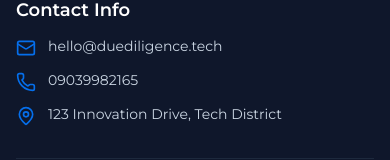
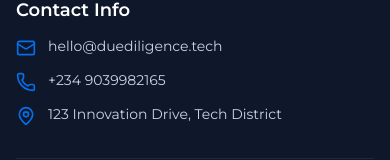
Before and after one commit to asemakahamande/Duediligence, a React (Vite) app: page / in a window 390 px wide. Shown: the part 6530-6690 px from the top of the page. Built offline with nearby package versions, Linux system fonts and the light colour scheme; no server answers.

Commit message:
Format phone number as +234 9039982165 across all pages and components

```diff
--- a/src/components/ApplyPage.jsx
+++ b/src/components/ApplyPage.jsx
@@ -654,11 +654,11 @@ const ApplyPage = ({ initialCourseId = '', onNavigate }) => {
                 </a>
 
                 <a
-                  href="tel:09039982165"
+                  href="tel:+2349039982165"
                   className="w-full py-2.5 px-4 rounded-xl bg-slate-800 hover:bg-slate-700 text-slate-200 hover:text-white font-bold text-xs border border-slate-700 transition-all flex items-center justify-center gap-2 cursor-pointer"
                 >
                   <Phone size={15} />
-                  <span>Call: 09039982165</span>
+                  <span>Call: +234 9039982165</span>
                 </a>
               </div>
             </div>
--- a/src/components/ContactPage.jsx
+++ b/src/components/ContactPage.jsx
@@ -128,7 +128,7 @@ const ContactPage = ({ onNavigate, onOpenApply }) => {
     },
     {
       q: 'Can I speak directly with an admissions advisor?',
-      a: 'Yes! You can call us directly at 09039982165 or chat with an advisor on WhatsApp for instant 1:1 guidance.'
+      a: 'Yes! You can call us directly at +234 9039982165 or chat with an advisor on WhatsApp for instant 1:1 guidance.'
     },
     {
       q: 'Where do classes take place?',
@@ -221,7 +221,7 @@ const ContactPage = ({ onNavigate, onOpenApply }) => {
               <div className="space-y-4">
                 {/* Phone */}
                 <a
-                  href="tel:09039982165"
+                  href="tel:+2349039982165"
                   className="flex items-start gap-4 p-4 rounded-2xl bg-slate-50 hover:bg-blue-50/60 border border-slate-200/80 hover:border-primary/40 transition-all group"
                 >
                   <div className="w-12 h-12 rounded-xl bg-blue-100/70 text-primary flex items-center justify-center flex-shrink-0 group-hover:scale-105 transition-transform">
@@ -230,7 +230,7 @@ const ContactPage = ({ onNavigate, onOpenApply }) => {
                   <div>
                     <span className="text-xs font-bold text-slate-500 uppercase tracking-wider block">Phone & Hotline</span>
                     <span className="text-base font-extrabold text-slate-900 group-hover:text-primary transition-colors">
-                      09039982165
+                      +234 9039982165
                     </span>
                     <p className="text-xs text-slate-500 mt-0.5">Direct line to our admissions desk</p>
                   </div>
--- a/src/components/Footer.jsx
+++ b/src/components/Footer.jsx
@@ -115,7 +115,7 @@ const Footer = ({ onOpenApply, onOpenContact, onNavigate }) => {
               </li>
               <li className="flex items-start gap-3">
                 <Phone size={20} className="text-primary flex-shrink-0 mt-0.5" />
-                <span>09039982165</span>
+                <span>+234 9039982165</span>
               </li>
               <li className="flex items-start gap-3">
                 <MapPin size={20} className="text-primary flex-shrink-0 mt-0.5" />
--- a/src/components/LegalPage.jsx
+++ b/src/components/LegalPage.jsx
@@ -2,7 +2,7 @@ import React from 'react';
 import { ShieldCheck, FileText } from 'lucide-react';
 
 const EMAIL = 'hello@duediligence.tech';
-const PHONE = '09039982165';
+const PHONE = '+234 9039982165';
 const UPDATED = 'October 2026';
 
 const privacy = {
--- a/src/components/Navbar.jsx
+++ b/src/components/Navbar.jsx
@@ -127,7 +127,7 @@ const Navbar = ({ onOpenApply, onOpenContact, currentPage = 'home', onNavigate }
             <div className="flex items-center gap-4">
               <div className="flex items-center gap-2 text-sm font-bold text-slate-800">
                 <Phone size={16} className="text-primary" />
-                <span>09039982165</span>
+                <span>+234 9039982165</span>
               </div>
               <button
                 onClick={() => onOpenApply(currentPage === 'young-coders' ? 'thunkable-apps' : '')}
@@ -196,7 +196,7 @@ const Navbar = ({ onOpenApply, onOpenContact, currentPage = 'home', onNavigate }
             <div className="pt-2 flex flex-col space-y-3">
               <div className="flex items-center justify-center gap-2 py-1 text-sm font-bold text-slate-800">
                 <Phone size={16} className="text-primary" />
-                <span>Call us: 09039982165</span>
+                <span>Call us: +234 9039982165</span>
               </div>
               <button
                 onClick={() => {
```
